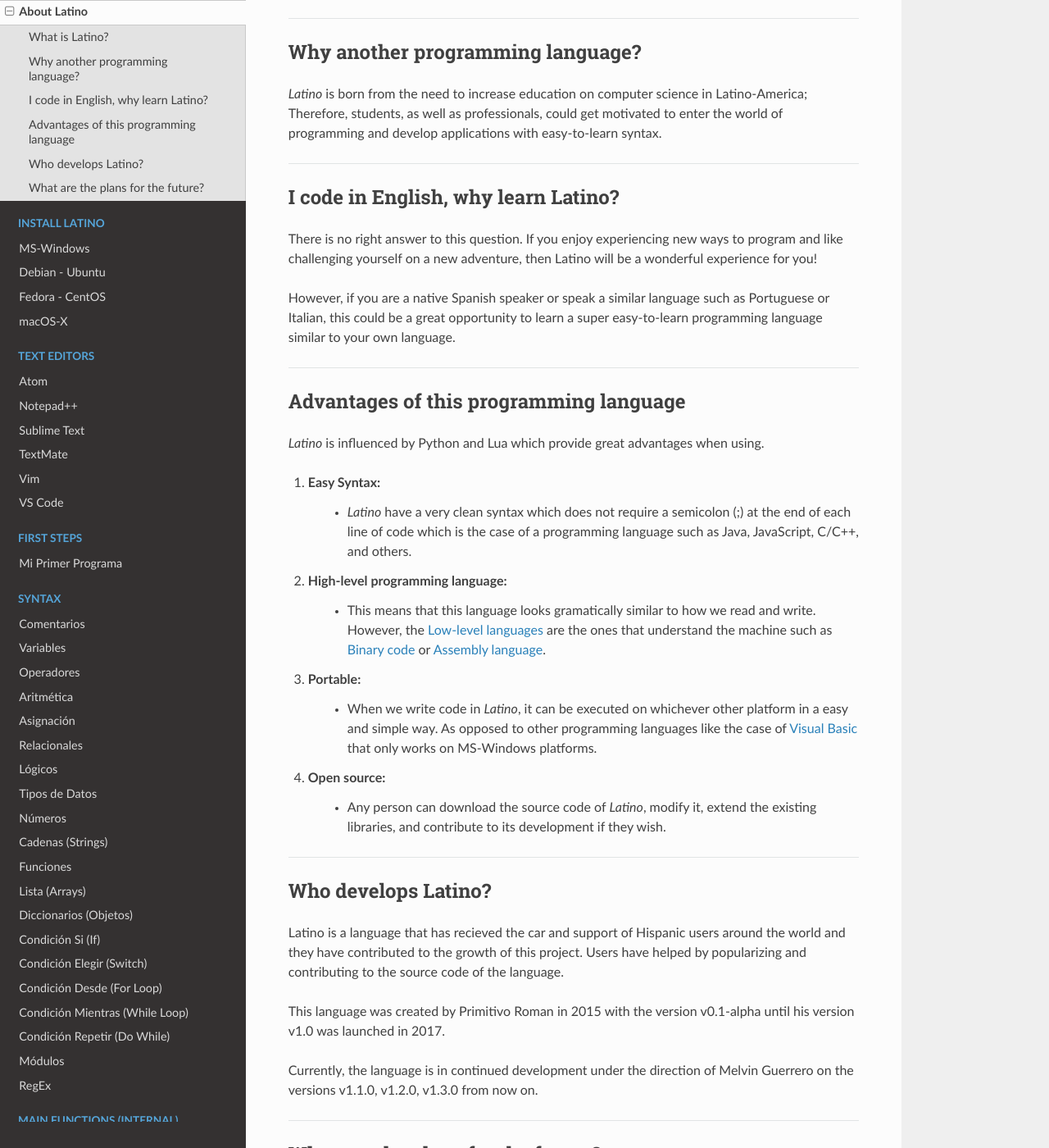
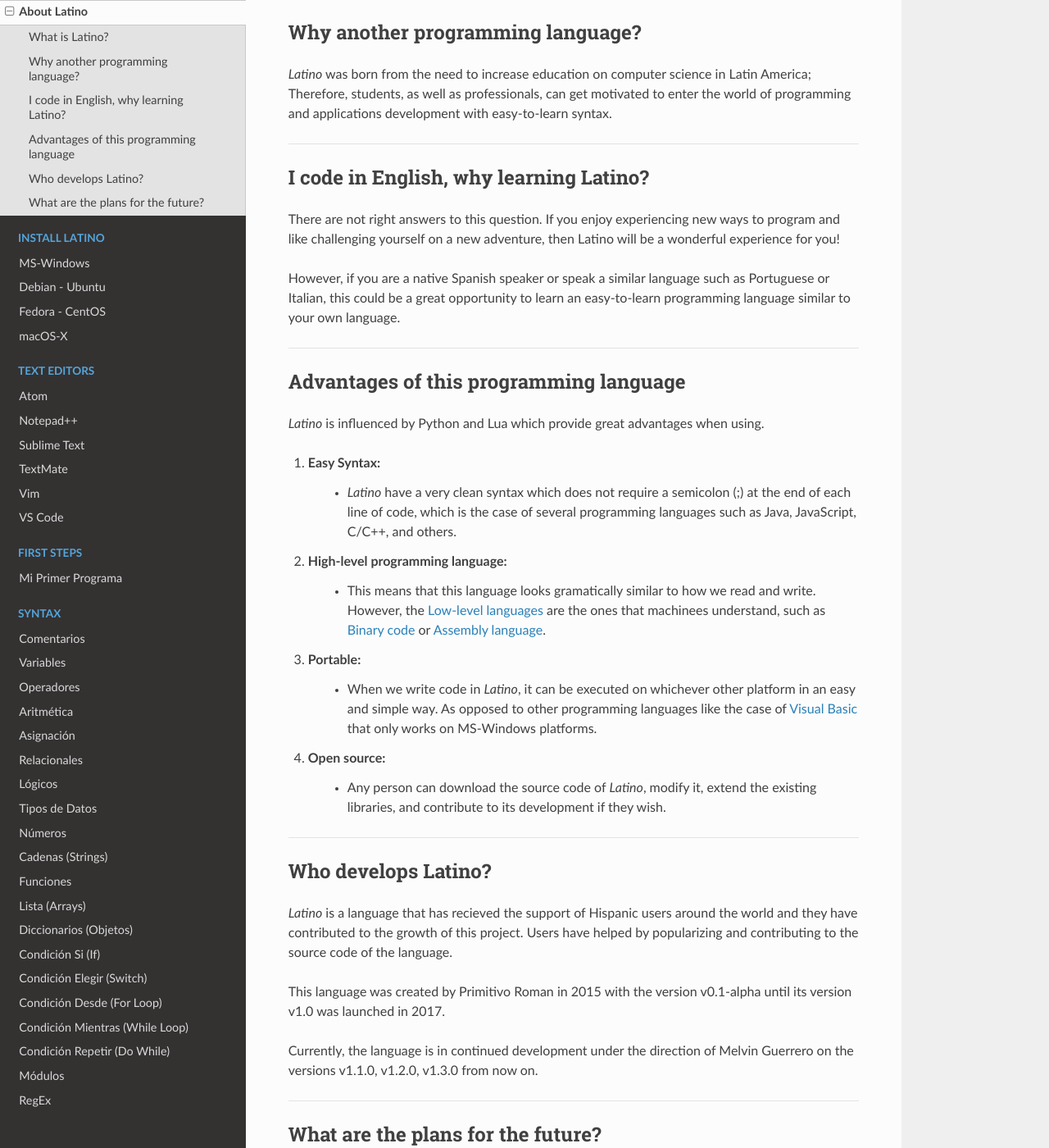
Before and after one commit to LatinoDocs/Manual-Latino.en-USA, a Sphinx documentation site: the page built from docs/About-Latino.rst, in a window 1280 px wide and 1400 px high, scrolled down 465 px. Shown: the whole window at 82% size. Built offline with Sphinx 7.4.7 and the Read the Docs theme 2.0.0, drawn with Linux system fonts in a browser that asks for light colours; comment, search, counter and statistics services are not loaded; some of the changed text lies outside the part shown.

Commit message:
📝 revisar about-latino, introduction y OSs

```diff
--- a/docs/About-Latino.rst
+++ b/docs/About-Latino.rst
@@ -21,15 +21,15 @@
 
 Why another programming language?
 -----------------------------------
-*Latino* is born from the need to increase education on computer science in Latino-America; Therefore, students, as well as professionals, could get motivated to enter the world of programming and develop applications with easy-to-learn syntax.
+*Latino* was born from the need to increase education on computer science in Latin America; Therefore, students, as well as professionals, can get motivated to enter the world of programming and applications development with easy-to-learn syntax.
 
 ----
 
-I code in English, why learn Latino?
+I code in English, why learning Latino?
 --------------------------------------
-There is no right answer to this question. If you enjoy experiencing new ways to program and like challenging yourself on a new adventure, then Latino will be a wonderful experience for you!
+There are not right answers to this question. If you enjoy experiencing new ways to program and like challenging yourself on a new adventure, then Latino will be a wonderful experience for you!
 
-However, if you are a native Spanish speaker or speak a similar language such as Portuguese or Italian, this could be a great opportunity to learn a super easy-to-learn programming language similar to your own language.
+However, if you are a native Spanish speaker or speak a similar language such as Portuguese or Italian, this could be a great opportunity to learn an easy-to-learn programming language similar to your own language.
 
 ----
 
@@ -38,11 +38,11 @@
 *Latino* is influenced by Python and Lua which provide great advantages when using.
 
 #. **Easy Syntax**:
-    * *Latino* have a very clean syntax which does not require a semicolon (;) at the end of each line of code which is the case of a programming language such as Java, JavaScript, C/C++, and others.
+    * *Latino* have a very clean syntax which does not require a semicolon (;) at the end of each line of code, which is the case of several programming languages such as Java, JavaScript, C/C++, and others.
 #. **High-level programming language**:
-    * This means that this language looks gramatically similar to how we read and write. However, the `Low-level languages`_ are the ones that understand the machine such as `Binary code`_ or `Assembly language`_.
+    * This means that this language looks gramatically similar to how we read and write. However, the `Low-level languages`_ are the ones that machinees understand, such as `Binary code`_ or `Assembly language`_.
 #. **Portable**:
-    * When we write code in *Latino*, it can be executed on whichever other platform in a easy and simple way. As opposed to other programming languages like the case of `Visual Basic`_ that only works on MS-Windows platforms.
+    * When we write code in *Latino*, it can be executed on whichever other platform in an easy and simple way. As opposed to other programming languages like the case of `Visual Basic`_ that only works on MS-Windows platforms.
 #. **Open source**:
     * Any person can download the source code of *Latino*, modify it, extend the existing libraries, and contribute to its development if they wish.
 
@@ -50,9 +50,9 @@
 
 Who develops Latino?
 --------------------------
-Latino is a language that has recieved the car and support of Hispanic users around the world and they have contributed to the growth of this project. Users have helped by popularizing and contributing to the source code of the language.
+*Latino* is a language that has recieved the support of Hispanic users around the world and they have contributed to the growth of this project. Users have helped by popularizing and contributing to the source code of the language.
 
-This language was created by Primitivo Roman in 2015 with the version v0.1-alpha until his version v1.0 was launched in 2017.
+This language was created by Primitivo Roman in 2015 with the version v0.1-alpha until its version v1.0 was launched in 2017.
 
 Currently, the language is in continued development under the direction of Melvin Guerrero on the versions v1.1.0, v1.2.0, v1.3.0 from now on.
 
@@ -60,11 +60,11 @@
 
 What are the plans for the future?
 ------------------------------------
-Latino continues its development to convert itself to be an essenstial tool in the education of Latin-America and to be good alternative to use in the field of software.
+*Latino* continues its development to become an essential tool in the Latin America education and to be a good alternative in software development.
 
-The development of this programming language looks to offer tools that allows the user to create object-oriented applications, mobile applications, videogames, and more!
+The development of this programming language looks forward to offering tools that allow the users to create object-oriented applications, mobile applications, videogames, and more!
 
-Also as part of development this language looks to offer educational material of great quality, for the purposes of the use of this language.
+Also as part of this language development, it looks for offering educational material of great quality, to thrive the motivation of using this language.
 
 For example:
   * An accurate manual of great quality
--- a/docs/Introduction.rst
+++ b/docs/Introduction.rst
@@ -15,8 +15,8 @@
 
 Learn with examples
 --------------------
-A good example is worth more than 1,000 words. This documentation's objective is to show through examples that are easy to understand and remember, helping you to learn and understand this programming language called Latino.
+A good example is worth more than 1,000 words. This documentation's goal is to show through examples that are easy to understand and remember, helping you to learn and understand this programming language called Latino.
 
 Learn at your pace
 ------------------
-It is all up to you. In this documentation, the speed of learning is your choice. If you become overwhelmed, take a break and reread the material for a better understanding. Always assure yourself that you understand all of the examples before advancing to the next module.
+It is all up to you. In this documentation, the speed of learning is your choice. If you become overwhelmed, take a break and reread the material for a better understanding. Always assure yourself that you understand all of the examples before moving forward to the next module.
--- a/docs/OS/Debian-Ubuntu.rst
+++ b/docs/OS/Debian-Ubuntu.rst
@@ -19,7 +19,7 @@
 
 .. note:: The code above is **LIBCURL4**, not LIBCUR14
 
-Once this is over, we move on to installing Latino itself in our system
+Once this is over, install Latino in your system
 
 .. code-block:: bash
 
--- a/docs/OS/Fedora-CentOS.rst
+++ b/docs/OS/Fedora-CentOS.rst
@@ -38,7 +38,7 @@
          sudo dnf update
          sudo dnf install bison flex cmake gcc g++ libjansson-dev libcurl4-openssl-dev libhiredis-dev redis-server curl jansson-devel groupinstall "Development Tools" "Development Libraries" groupinstall "RPM Development Tools" redhat-lsb libgtk-3-dev gtk3-devel readline-devel
 
-Once this is over, we move on to installing Latino onto the machine
+Once this is over, install Latino onto the machine
 
 .. code-block:: bash
 
@@ -50,7 +50,7 @@
    sudo make
    sudo make install
 
-**... and ready!** to run Latino we just write in our terminal the command **latino**
+**... and ready** to run Latino, just write in your terminal the command **latino**
 
 .. note:: If installing **Latino** in **Fedora or CentOS** causes any problems or conflicts, feel free to look for solutions in the forum `here`_
 
--- a/docs/OS/macOS-X.rst
+++ b/docs/OS/macOS-X.rst
@@ -19,7 +19,7 @@
 
 ----
 
-* Once we finish the installation, we proceed to verify that Latino is properly installed by opening our **Terminal** and in it we will write the command **Latino**
+* Once you finish the installation, proceed to verify that Latino is properly installed by opening your **Terminal** and in it, write the command **Latino**
 
 .. figure:: ../_static/_media/OS-Instalacion/Apple/installLatinoMac.gif
    :figwidth: 100%
```
Also changed, not shown: other parts of docs/About-Latino.rst (+1 -1 lines), docs/OS/MS-Windows.rst (+7 -7 lines).
